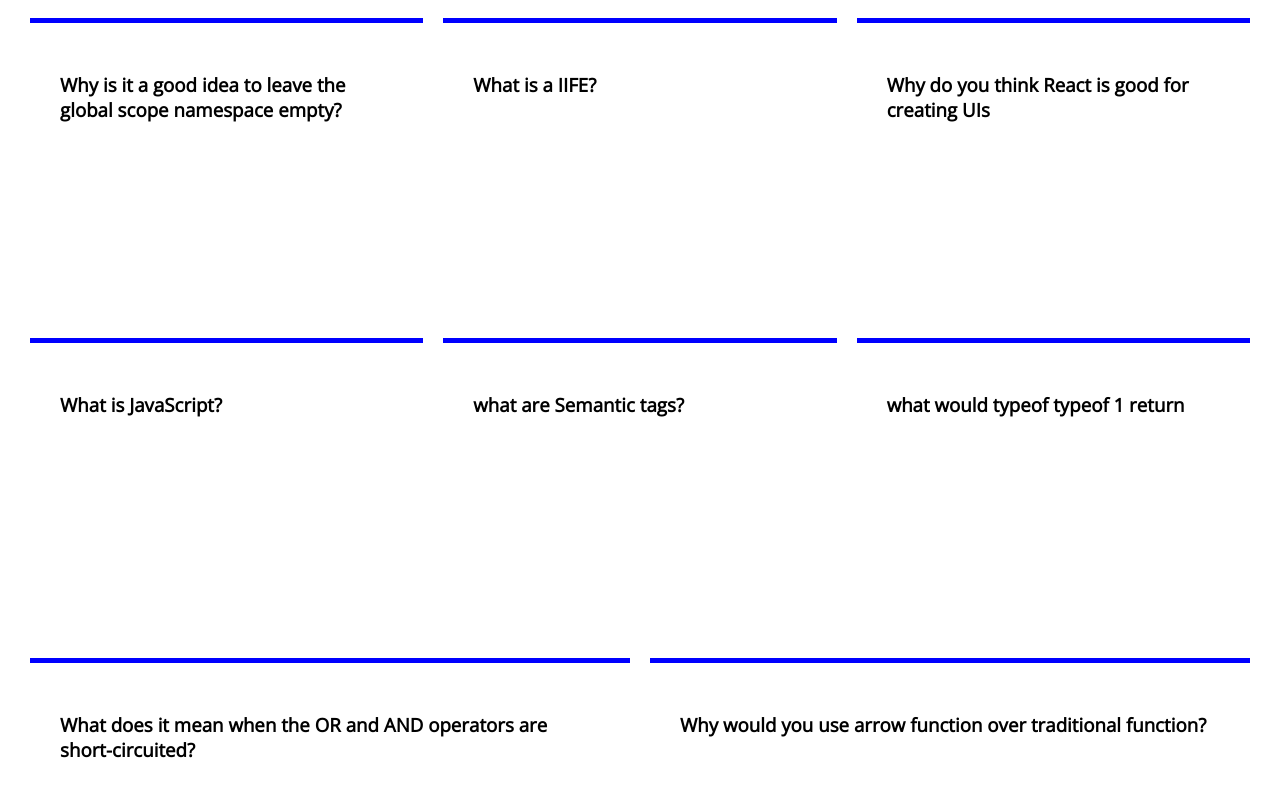
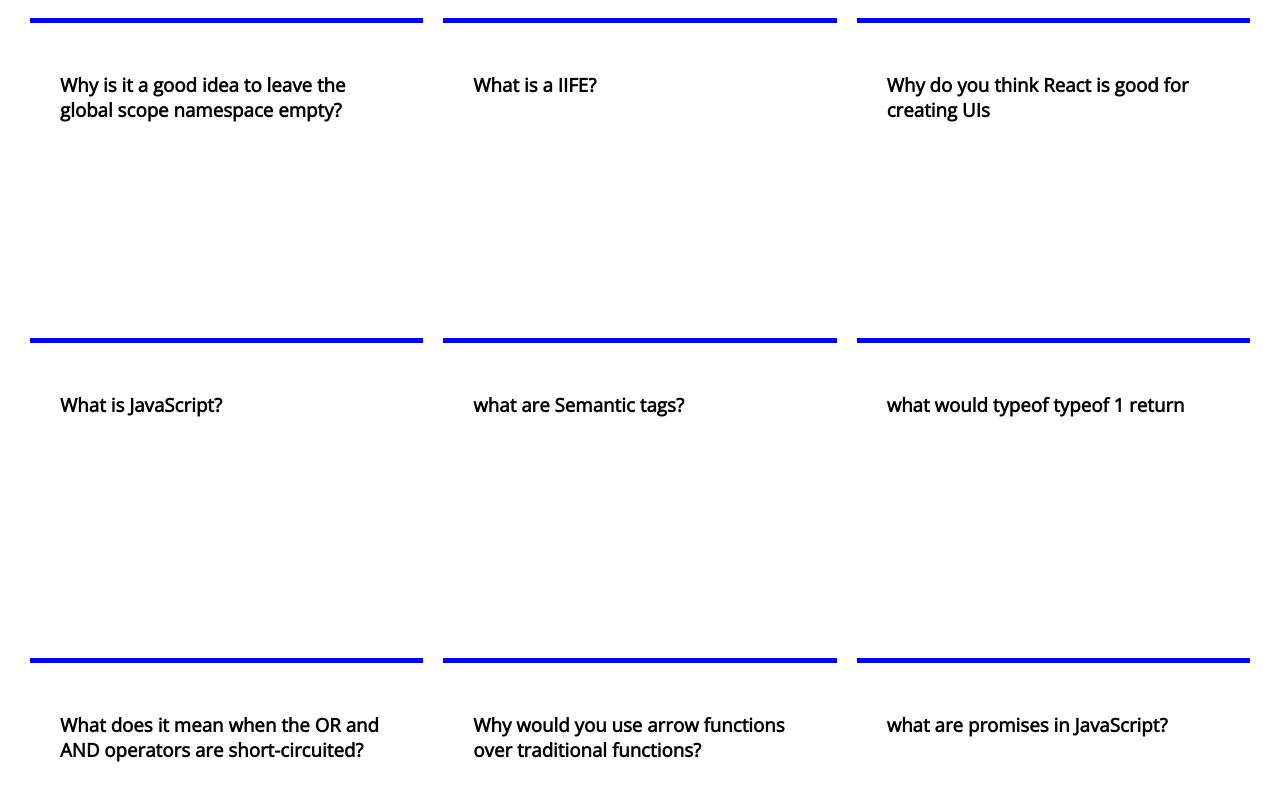
Before and after one commit to colorlessenergy/quizit, a Next.js app: page / in a window 1280 px wide. Shown: the part 1749-2549 px from the top of the page. Built offline with nearby package versions, Linux system fonts and the light colour scheme.

Commit message:
question about promises

```diff
--- a/pages/index.js
+++ b/pages/index.js
@@ -195,8 +195,13 @@ export function getStaticProps() {
       tag:' javascript'
     },
     {
-      question: 'Why would you use arrow function over traditional function?',
+      question: 'Why would you use arrow functions over traditional functions?',
       answer: 'The arrow function should be used whenever you want to use the "this" definition of the outside scope.',
+      tag: 'javascript'
+    },
+    {
+      question: 'what are promises in JavaScript?',
+      answer: 'A promise is a guaranteed asynchronous call that will is handled through a .then() if it is successful or a .catch() if it is not successful.',
       tag: 'javascript'
     }
   ]
```
